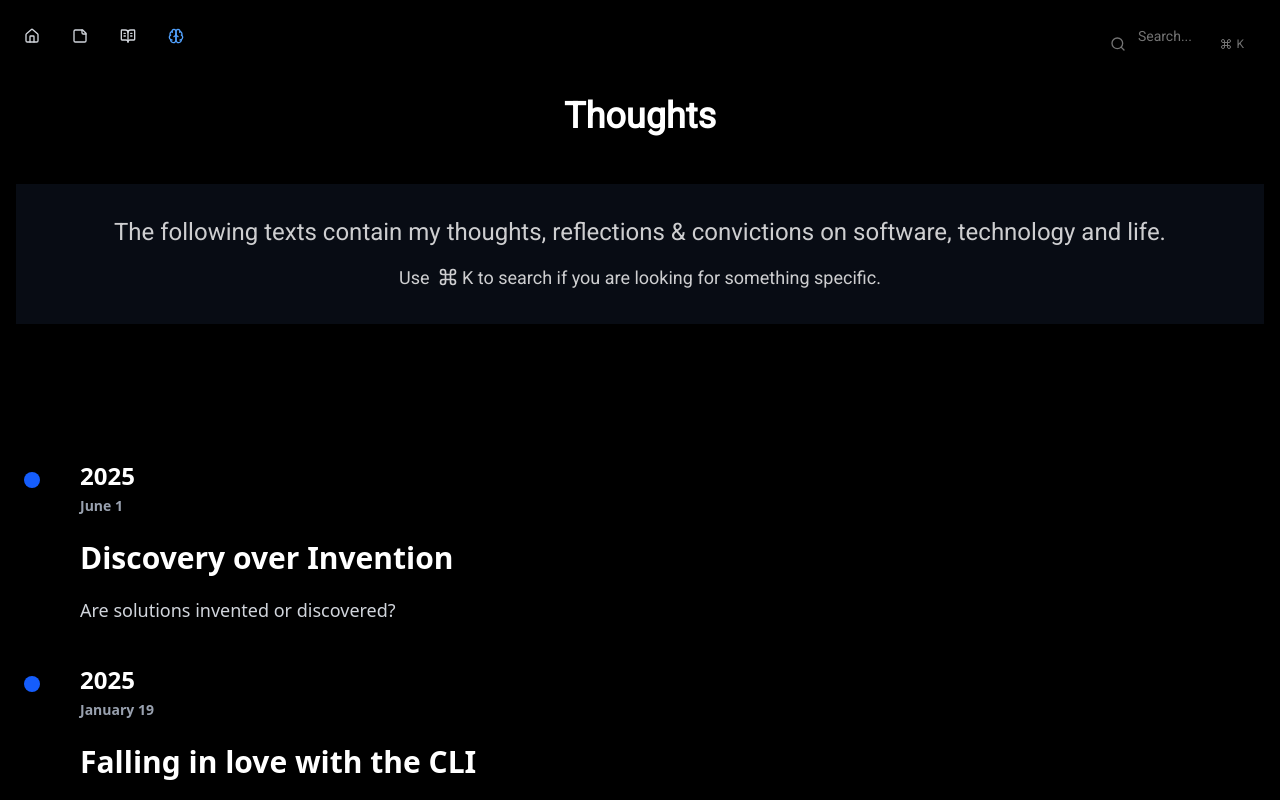
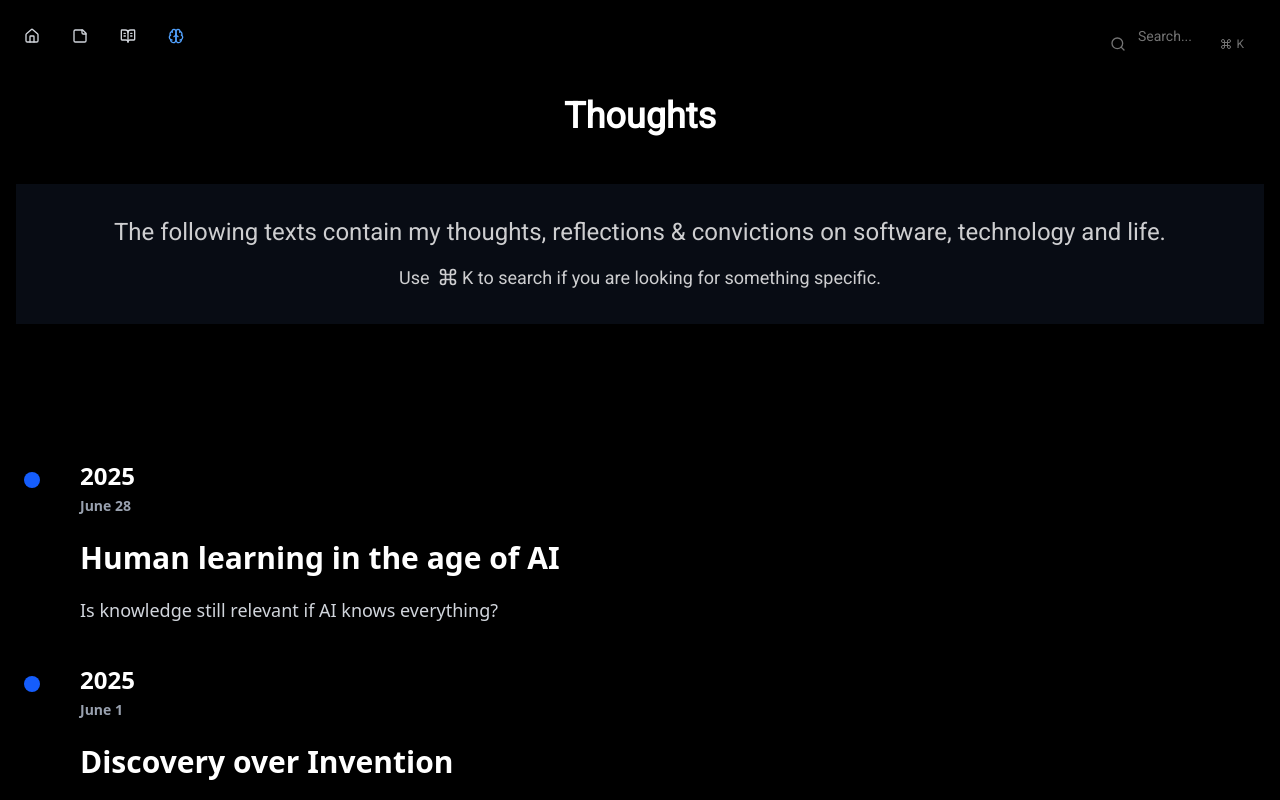
Before and after one commit to matsjfunke/personal-website, a Next.js app: page /thoughts in a window 1280 px wide. Shown: the top 800 px of the page. Built offline with nearby package versions, Linux system fonts and the light colour scheme.

Commit message:
feat: added learning in the age of ai thought

```diff
--- /dev/null
+++ b/content/thoughts/knowledge-and-ai.mdx
@@ -0,0 +1,43 @@
+---
+title: "Human learning in the age of AI"
+abstract: "Is knowledge still relevant if AI knows everything?"
+author: "matsjfunke"
+date: "2025-06-28"
+---
+
+![Neuron drawing](/thoughts/neuron_drawing.png)
+
+LLMs are the most powerful database technology humans ever had access to, I was of the impression that
+now with AI especially agentic search products we don't need to memorize anything.
+
+As AI enables us to have ever more information faster at our fingertips one could argue that this is the point at which we stop learning.
+
+I'd like to argue for the exact opposite, namely that to be able to be profit from AI advancements you have to be knowledgeable.
+Of course, a programmer nowadays doesn't need to memorize all APIs of a library, but they need to know the concepts and principles of computer science and software engineering.
+AI shifts the knowledge requirements from memorization to understanding, it forces us to go deeper and to be more creative.
+
+> creativity is the biggest asset in the age of AI
+
+BUT to be creative you need to have knowledge ... take an ornithologist, an geologist and an historian on a hike through nature,
+everyone will see the world with different eyes, notice other details, will be able to discover something else!
+
+Same goes for different people trying to solve problems with AI, their prior knowledge will determine the quality of their prompts and results.
+
+Creativity requires knowledge because of how the human brain learns. When we truly grasp something, our brains are physically "rewired" -- connections and synapses are formed.
+
+These information highways open up previously untapped routes of problem solving and perspectives, every artist needs to have some inspiration (knowledge) to be creative.
+
+> Human knowledge is not just simple data entry into a database, when our knowledge changes the underlying database schema adapts.
+> learning improves our software and hardware at the same time.
+
+So YES AI can answer all questions and make scientific discoveries, but NOT even AGI will will be able to fulfill your needs without a great prompt, right tools and sufficient data.
+Meaning human learning is still alive and has the potential to provide more upside and instant gratification than ever!
+
+Being a great learner in the age of context window overflow / information abundance means relentlessly training your discipline to focus, as concentration is becoming the greatest good.
+You have to curate an environment with mininal distractions to make deep long lasting neural connections.
+
+More on conserving and cultivating focus and learning in upcoming thoughts.
+
+---
+
+the human brain is meant for creativity not for remembering, but creativity requires knowledge.
--- a/src/app/thoughts/[slug]/page.tsx
+++ b/src/app/thoughts/[slug]/page.tsx
@@ -138,7 +138,7 @@ export default async function ThoughtPage({ params }: Props) {
                 ),
                 p: (props) => (
                   <p
-                    className="text-white/90 leading-relaxed my-4 text-lg"
+                    className="text-white/90 leading-relaxed my-4 text-lg mb-6"
                     {...props}
                   />
                 ),
--- a/src/data/thoughts.ts
+++ b/src/data/thoughts.ts
@@ -2,17 +2,24 @@ import { ThoughtMeta } from "@/types/thought";
 
 export const thoughts: ThoughtMeta[] = [
   {
-    "title": "Discovery over Invention",
-    "abstract": "Are solutions invented or discovered?",
-    "date": "2025-06-01",
-    "author": "matsjfunke",
-    "slug": "discovery"
+    title: "Human learning in the age of AI",
+    abstract: "Is knowledge still relevant if AI knows everything?",
+    date: "2025-06-28",
+    author: "matsjfunke",
+    slug: "knowledge-and-ai",
   },
   {
-    "title": "Falling in love with the CLI",
-    "abstract": "From tedious GUI life to Terminal enjoyment",
-    "date": "2025-01-19",
-    "author": "matsjfunke",
-    "slug": "cli-love"
-  }
+    title: "Discovery over Invention",
+    abstract: "Are solutions invented or discovered?",
+    date: "2025-06-01",
+    author: "matsjfunke",
+    slug: "discovery",
+  },
+  {
+    title: "Falling in love with the CLI",
+    abstract: "From tedious GUI life to Terminal enjoyment",
+    date: "2025-01-19",
+    author: "matsjfunke",
+    slug: "cli-love",
+  },
 ];
```
Also changed, not shown: 1 other file (tests, documents, lock files or other folders).
